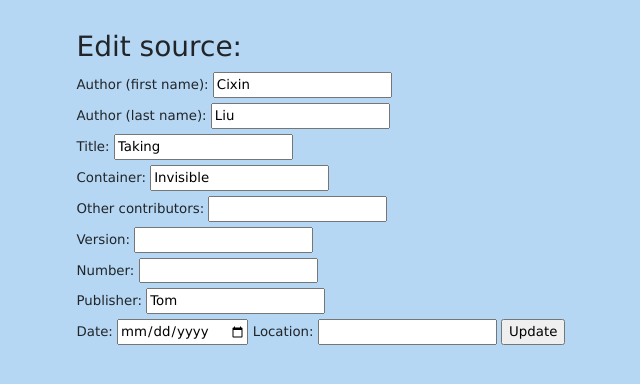
After one commit to lancesyu/research_manager, a Flask app: page /update_source/1 in a window 1280 px wide. The commit adds this page. Shown: the top 384 px of the page, without its empty margins (528-1168 px from the left). Run offline with Flask 2, Linux system fonts and the light colour scheme; data comes from the database, SQL or seed files in the repository; some libraries are stand-ins or nearby versions.

Commit message:
worked on sources and citation formats
to do: figure out a better way to get the formatting for citations, then add chicago and apa styles.

```diff
--- a/app.py
+++ b/app.py
@@ -1,8 +1,13 @@
 from flask import Flask, render_template, url_for, request, redirect
 from flask_sqlalchemy import SQLAlchemy
 
+
+
 app = Flask(__name__)
-app.config['SQLALCHEMY_DATABASE_URI']='sqlite:///test.db'
+app.config['SQLALCHEMY_DATABASE_URI']='sqlite:///notecards.db'
+app.config['SQLALCHEMY_BINDS'] = {
+    'workscited': 'sqlite:///workscited.db'
+}
 db=SQLAlchemy(app)
 
 class Notecard(db.Model):
@@ -10,6 +15,22 @@ class Notecard(db.Model):
     title = db.Column(db.String(50),nullable=False)
     content = db.Column(db.String(1000),nullable=False)
     tag = db.Column(db.String(20),nullable=False)
+    source = db.Column(db.String(100),nullable=True)
+
+class Source(db.Model):
+    __bind_key__ = 'workscited'
+    id = db.Column(db.Integer, primary_key=True)
+    kind = db.Column(db.String(50),nullable=False)
+    author_first = db.Column(db.String(50),nullable=True)
+    author_last = db.Column(db.String(50),nullable=True)
+    title = db.Column(db.String(150),nullable=False)
+    container = db.Column(db.String(150),nullable=True)
+    other_contributors = db.Column(db.String(300),nullable=True)
+    version = db.Column(db.String(10),nullable=True)
+    number = db.Column(db.String(10),nullable=True)
+    publisher = db.Column(db.String(100),nullable=True)
+    date = db.Column(db.String(24),nullable=True)
+    location = db.Column(db.String(100),nullable=True)
 
 def __repr__(self):
     return '<Notecard %r>' %self.id
@@ -17,20 +38,41 @@ def __repr__(self):
 @app.route('/', methods=['POST', 'GET'])
 def index():
 
-    if request.method == 'POST' and "add" in request.form:
+    if request.method == 'POST' and "add_notecard" in request.form:
         notecard_title = request.form['title']
         notecard_content = request.form['content']
         notecard_tag = request.form['tag']
-        new_notecard = Notecard(title=notecard_title,content=notecard_content,tag=notecard_tag)
+        notecard_source = request.form['source']
+        new_notecard = Notecard(title=notecard_title,content=notecard_content,tag=notecard_tag,source=notecard_source)
         try:
             db.session.add(new_notecard)
             db.session.commit()
             return redirect('/')
         except:
             return 'There was an issue adding the notecard'
+    elif request.method == 'POST' and "add_source" in request.form:
+        source_kind = request.form['kind']
+        source_author_first = request.form['author_first']
+        source_author_last = request.form['author_last']
+        source_title = request.form['title']
+        source_container = request.form['container']
+        source_other_contributors = request.form['others']
+        source_version = request.form['version']
+        source_number = request.form['number']
+        source_publisher = request.form['publisher']
+        source_date = request.form['date']
+        source_location = request.form['location']
+        new_source = Source(kind=source_kind,author_first=source_author_first,author_last=source_author_last,title=source_title,container=source_container,other_contributors=source_other_contributors,version=source_version,number=source_number,publisher=source_publisher,date=source_date,location=source_location)
+        try:
+            db.session.add(new_source)
+            db.session.commit()
+            return redirect('/')
+        except:
+            return 'There was an issue adding the source'
     else:
         notecards = Notecard.query.order_by(Notecard.tag).all()
-        return render_template('index.html', notecards=notecards)
+        sources = Source.query.order_by(Source.author_last).all()
+        return render_template('index.html', notecards=notecards, sources=sources)
 
 
 @app.route('/delete/<int:id>')
@@ -42,6 +84,16 @@ def delete(id):
         return redirect('/')
     except:
         return 'There was a problem deleting the notecard'
+
+@app.route('/delete_source/<int:id>')
+def delete_source(id):
+    source_to_delete = Source.query.get_or_404(id)
+    try:
+        db.session.delete(source_to_delete)
+        db.session.commit()
+        return redirect('/')
+    except:
+        return 'There was a problem deleting the source'
 
 @app.route('/update/<int:id>', methods=['GET', 'POST'])
 def update(id):
@@ -58,5 +110,27 @@ def update(id):
     else:
         return render_template('update.html',notecard_to_update = notecard)
 
+@app.route('/update_source/<int:id>', methods=['GET', 'POST'])
+def update_source(id):
+    source = Source.query.get_or_404(id)
+    if request.method == 'POST':
+        source.author_first = request.form['author_first']
+        source.author_last = request.form['author_last']
+        source.title = request.form['title']
+        source.container = request.form['container']
+        source.other_contributors = request.form['others']
+        source.version = request.form['version']
+        source.number = request.form['number']
+        source.publisher = request.form['publisher']
+        source.date = request.form['date']
+        source.location = request.form['location']
+        try:
+            db.session.commit()
+            return redirect('/')
+        except:
+            return 'There was a problem updating the source'
+    else:
+        return render_template('update_source.html',source_to_update = source)
+
 if __name__ == "__main__":
     app.run(debug=True)
--- a/static/css/main.css
+++ b/static/css/main.css
@@ -1,3 +1,14 @@
+
+.header
+{
+    font-size:12pt;
+    font-family: "Verdana", sans-serif;
+}
+
+h1{
+    font-size:14pt;
+    font-family: "Verdana", sans-serif;
+}
 
 title
 {
@@ -12,23 +23,21 @@ body{
 textarea{
     font-family: "Verdana", sans-serif;
     font-size: 10pt;
-    width: 200px;
+    width: 300px;
     height: 150px;
 }
 
-.column {
-    float: left;
-    width: 50%;
-    padding-left: 30px;
+
+.column{
+    width: 45%;
+    padding: 30px;
 }
+
+
 @media screen and (max-width: 600px) {
     .column {
       width: 100%;
     }
-}
-.content {
-    margin: 5 auto;
-    width: 100%;
 }
 
 table, td, th {
@@ -38,6 +47,8 @@ table, td, th {
 table {
     border-collapse: collapse;
     width: 100%;
+    table-layout:fixed;
+
 }
 
 th {
@@ -48,6 +59,7 @@ th {
 td {
     text-align: left;
     padding: 5px;
+    overflow-wrap: break-word;
 }
 
 .form {
--- a/templates/base.html
+++ b/templates/base.html
@@ -9,7 +9,7 @@
     {% block title %}
     {% endblock %}
     <div class="row">
-        <div class="column">
+        <div class="column"">
             <head>
                 {% block head_notecards %} {% endblock %}
             </head>
--- /dev/null
+++ b/templates/update_source.html
@@ -0,0 +1,38 @@
+
+{% extends 'base.html' %}
+{% block body_sources %}
+<div class="content">
+    <h3>Edit source:</h3>
+    <form action="/up/{{source_to_update.id}}" method="POST">
+        <label for="author_first">Author (first name):</label>
+    <input type="text" name="author_first" id="author_first" value={{source_to_update.author_first}}>
+    <br>
+    <label for="author_last">Author (last name):</label>
+    <input type="text" name="author_last" id="author_last" value={{source_to_update.author_last}}>
+    <br>
+    <label for="title">Title:</label>
+    <input type="text" name="title" id="title" value={{source_to_update.title}}>
+    <br>
+    <label for="container">Container:</label>
+    <input type="text" name="container" id="container" value={{source_to_update.container}}>
+    <br>
+    <label for="others">Other contributors:</label>
+    <input type="text" name="others" id="others" value={{source_to_update.others}}>
+    <br>
+    <label for="version">Version:</label>
+    <input type="text" name="version" id="version" value={{source_to_update.version}}>
+    <br>
+    <label for="number">Number:</label>
+    <input type="text" name="number" id="number" value={{source_to_update.number}}>
+    <br>
+    <label for="publisher">Publisher:</label>
+    <input type="text" name="publisher" id="publisher" value={{source_to_update.publisher}}>
+    <br>
+    <label for="date">Date:</label>
+    <input type="date" name="date" id="date" value={{source_to_update.date}}>
+    <label for="location">Location:</label>
+    <input type="text" name="location" id="location" value={{source_to_update.location}}>
+    <input type="submit" name = "add_source" value="Update">
+    </form>
+</div>
+{% endblock %}
```
Also changed, not shown: templates/index.html (+112 -6 lines), notecards.db (added), test.db (deleted), workscited.db (added).
